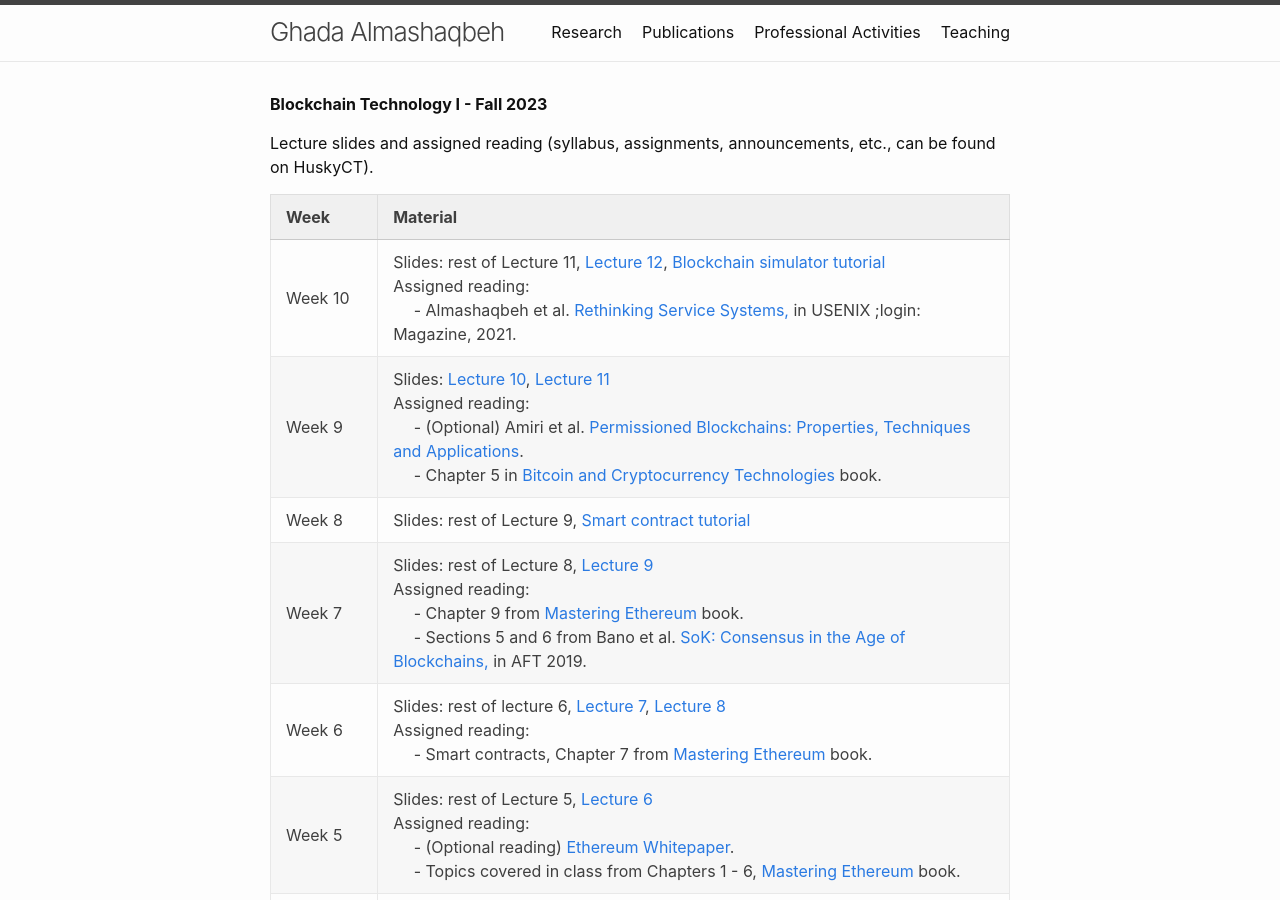
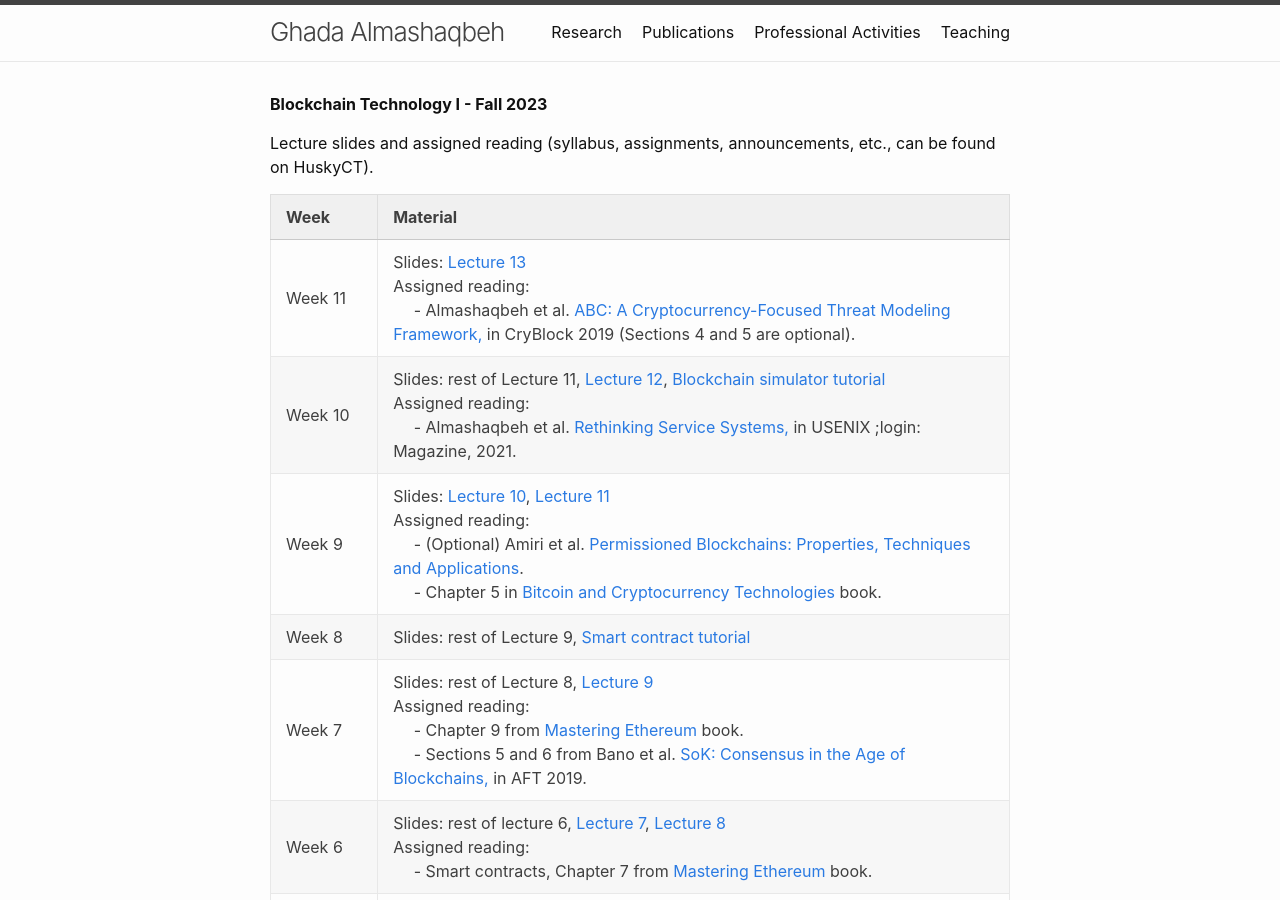
Before and after one commit to GhadaAlmashaqbeh/GhadaAlmashaqbeh.github.io, a Jekyll site: the page built from courses/blockchain-technology-f2023/index.md, in a window 1280 px wide and 900 px high. Built offline with Jekyll 4.4.1, drawn with Linux system fonts in a browser that asks for light colours.

Commit message:
add lectures

```diff
--- a/courses/blockchain-technology-f2023/index.md
+++ b/courses/blockchain-technology-f2023/index.md
@@ -8,6 +8,7 @@ Lecture slides and assigned reading (syllabus, assignments, announcements, etc.,
 
 | Week&emsp;&emsp;| Material           |
 |----------|--------------------|
+| Week 11 | Slides: [Lecture 13](./lecture13.pdf) <br/> Assigned reading: <br/>&emsp; - Almashaqbeh et al. [ABC: A Cryptocurrency-Focused Threat Modeling Framework,](https://arxiv.org/pdf/1903.03422.pdf) in CryBlock 2019 (Sections 4 and 5 are optional). |
 | Week 10 | Slides: rest of Lecture 11, [Lecture 12](./lecture12.pdf), [Blockchain simulator tutorial](./tutorialvis.pdf) <br/> Assigned reading: <br/>&emsp; - Almashaqbeh et al. [Rethinking Service Systems,](https://www.usenix.org/publications/loginonline/rethinking-service-systems) in USENIX ;login: Magazine, 2021. |
 | Week 9 | Slides: [Lecture 10](./lecture10.pdf), [Lecture 11](./lecture11.pdf) <br/> Assigned reading: <br/> &emsp; - (Optional) Amiri et al. [Permissioned Blockchains: Properties, Techniques and Applications](https://www.seas.upenn.edu/~mjamiri/papers/permissionedblockchains.pdf).<br/> &emsp; - Chapter 5 in [Bitcoin and Cryptocurrency Technologies](https://github.com/bitcoinbook/bitcoinbook/blob/develop/book.asciidoc) book.  |
 | Week 8 | Slides: rest of Lecture 9, [Smart contract tutorial](./smart-contract-tutorial.pdf) |
```
Also changed, not shown: 2 other files.
